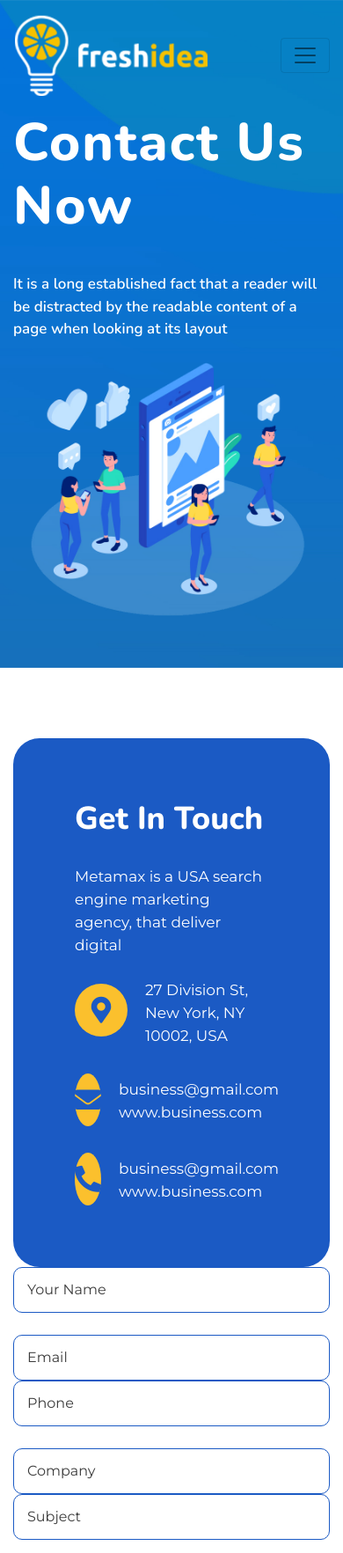
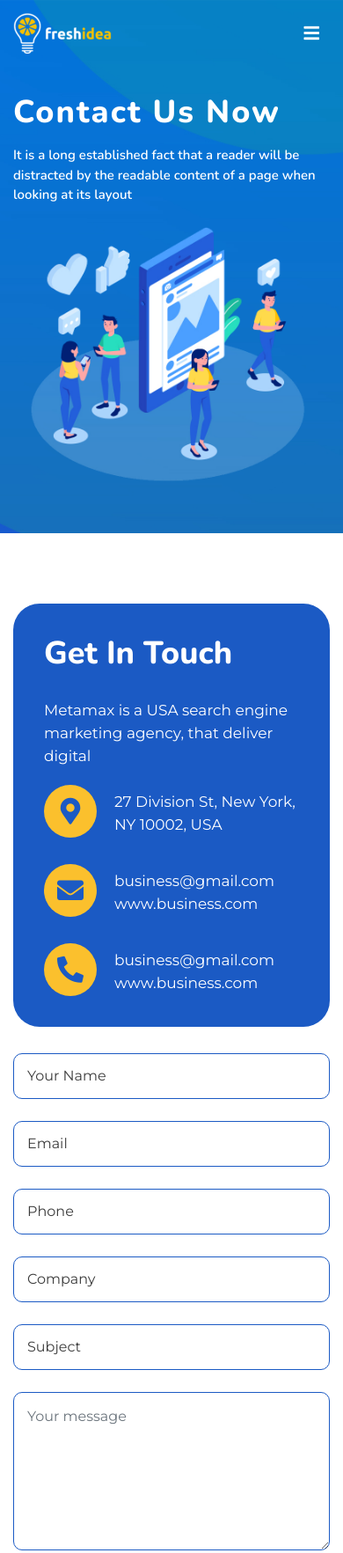
Before and after one commit to amihabibkhan/psd_to_html_with_bootstrap, a plain HTML site: page index.html in a window 390 px wide. Shown: the top 1765 px of the page at 88% size. Drawn offline with nearby package versions, Linux system fonts and the light colour scheme.

Commit message:
Responsive completed

```diff
--- /dev/null
+++ b/css/responsive.css
@@ -0,0 +1,61 @@
+@media only screen and (max-width: 991px){
+    .header .navbar img.logo {
+        height: 50px;
+    }
+    .contact_form .contact_info {
+        margin-bottom: 30px;
+    }
+    .header .banner .banner_text {
+        padding-top: 50px;
+    }
+    .navbar-light .navbar-toggler{
+        border: 0;
+    }
+    .navbar-light .navbar-toggler:focus{
+        outline: 0;
+    }
+    .navbar-light .navbar-toggler i{
+        color: #fff;
+    }
+}
+
+@media only screen and (max-width: 450px){
+    .contact_form .contact_info {
+        padding: 35px;
+    }
+    .header .banner .banner_text {
+        padding-top: 30px;
+    }
+    .header .banner .banner_text h1 {
+        font-size: 36px;
+        margin-bottom: 16px;
+    }
+    .header .banner .banner_text p {
+        font-size: 15px;
+    }
+}
+
+@media only screen and (min-width: 451px) and (max-width: 575px){
+    .header .banner .banner_text h1 {
+        font-size: 44px;
+        margin-bottom: 20px;
+    }
+}
+
+@media only screen and (min-width: 576px) and (max-width: 767px){
+    .header .banner .banner_text h1 {
+        margin-bottom: 25px;
+    }
+}
+
+@media only screen and (min-width: 768px) and (max-width: 991px){
+    .header .banner .banner_text h1 {
+        margin-bottom: 25px;
+    }
+}
+
+@media only screen and (min-width: 992px) and (max-width: 1199px){
+    .contact_form .contact_info {
+        padding: 35px;
+    }
+}
--- a/css/style.css
+++ b/css/style.css
@@ -92,10 +92,16 @@ header.header{
     margin-bottom: 20px;
     line-height: 26px;
 }
-.contact_form .contact_info .media .media-body{
+.contact_form .contact_info .custom_media{
+    display: flex;
+}
+.contact_form .contact_info .custom_media .custom_media-body{
     padding-top: 5px;
+    display: flex;
+    flex-direction: column;
+    justify-content: center;
 }
-.contact_form .contact_info .media i{
+.contact_form .contact_info .custom_media i{
     font-size: 30px;
     height: 60px;
     width: 60px;
@@ -105,12 +111,14 @@ header.header{
     line-height: 60px;
     color: #1b5ac4;
     margin-right: 20px;
+    display: block;
 }
-.contact_form .contact_info .media:not(:last-child){
+.contact_form .contact_info .custom_media:not(:last-child){
     margin-bottom: 30px;
 }
-.contact_form .contact_info .media p a,
-.contact_form .contact_info .media p{
+
+.contact_form .contact_info .custom_media p a,
+.contact_form .contact_info .custom_media p{
     font-family: 'Montserrat', sans-serif;
     font-weight: 400;
     color: #fff;
@@ -126,7 +134,7 @@ header.header{
     flex-direction: column;
     justify-content: flex-end;
 }
-.contact_form form.form-body .form-group{
+.contact_form form.form-body .custom_form_group input{
     margin-bottom: 25px;
 }
 .contact_form form.form-body textarea,
--- a/index.html
+++ b/index.html
@@ -17,6 +17,9 @@
 
     <!-- custom css -->
     <link rel="stylesheet" href="css/style.css">
+
+    <!-- responsive css -->
+    <link rel="stylesheet" href="css/responsive.css">
 </head>
 <body>
 
@@ -29,7 +32,7 @@
                     <img class="logo" src="images/logo.png" alt="LOGO">
                 </a>
                 <button class="navbar-toggler" type="button" data-toggle="collapse" data-target="#navbarSupportedContent" aria-controls="navbarSupportedContent" aria-expanded="false" aria-label="Toggle navigation">
-                    <span class="navbar-toggler-icon"></span>
+                    <i class="fas fa-bars"></i>
                 </button>
 
                 <div class="collapse navbar-collapse" id="navbarSupportedContent">
@@ -70,16 +73,20 @@
                         <h2>Get in touch</h2>
                         <p>Metamax is a USA search engine marketing agency, that deliver digital</p>
 
-                        <div class="media">
-                            <i class="fas align-self-center fa-map-marker-alt"></i>
-                            <div class="media-body">
+                        <div class="custom_media">
+                            <div>
+                                <i class="fas fa-map-marker-alt"></i>
+                            </div>
+                            <div class="custom_media-body">
                                 <p>27 Division St, New York, NY 10002, USA</p>
                             </div>
                         </div>
 
-                        <div class="media">
-                            <i class="fas align-self-center fa-envelope"></i>
-                            <div class="media-body">
+                        <div class="custom_media">
+                            <div>
+                                <i class="fas fa-envelope"></i>
+                            </div>
+                            <div class="custom_media-body">
                                 <p>
                                     <a href="mailto:business@gmail.com">business@gmail.com</a>
                                     <a href="#">www.business.com</a>
@@ -87,9 +94,11 @@
                             </div>
                         </div>
 
-                        <div class="media">
-                            <i class="fas align-self-center  fa-phone-alt"></i>
-                            <div class="media-body">
+                        <div class="custom_media">
+                            <div>
+                                <i class="fas fa-phone-alt"></i>
+                            </div>
+                            <div class="custom_media-body">
                                 <p>
                                     <a href="mailto:business@gmail.com">business@gmail.com</a>
                                     <a href="#">www.business.com</a>
@@ -100,10 +109,10 @@
                 </div>
                 <div class="col-lg-6">
                     <form class="form-body">
-                        <div class="form-group">
+                        <div class="custom_form_group">
                             <input type="text" class="form-control" placeholder="Your Name">
                         </div>
-                        <div class="form-group row">
+                        <div class="custom_form_group row">
                             <div class="col-md-6">
                                 <input type="email" class="form-control" placeholder="Email">
                             </div>
@@ -111,7 +120,7 @@
                                 <input type="text" class="form-control" placeholder="Phone">
                             </div>
                         </div>
-                        <div class="form-group row">
+                        <div class="custom_form_group row">
                             <div class="col-md-6">
                                 <input type="text" class="form-control" placeholder="Company">
                             </div>
```
